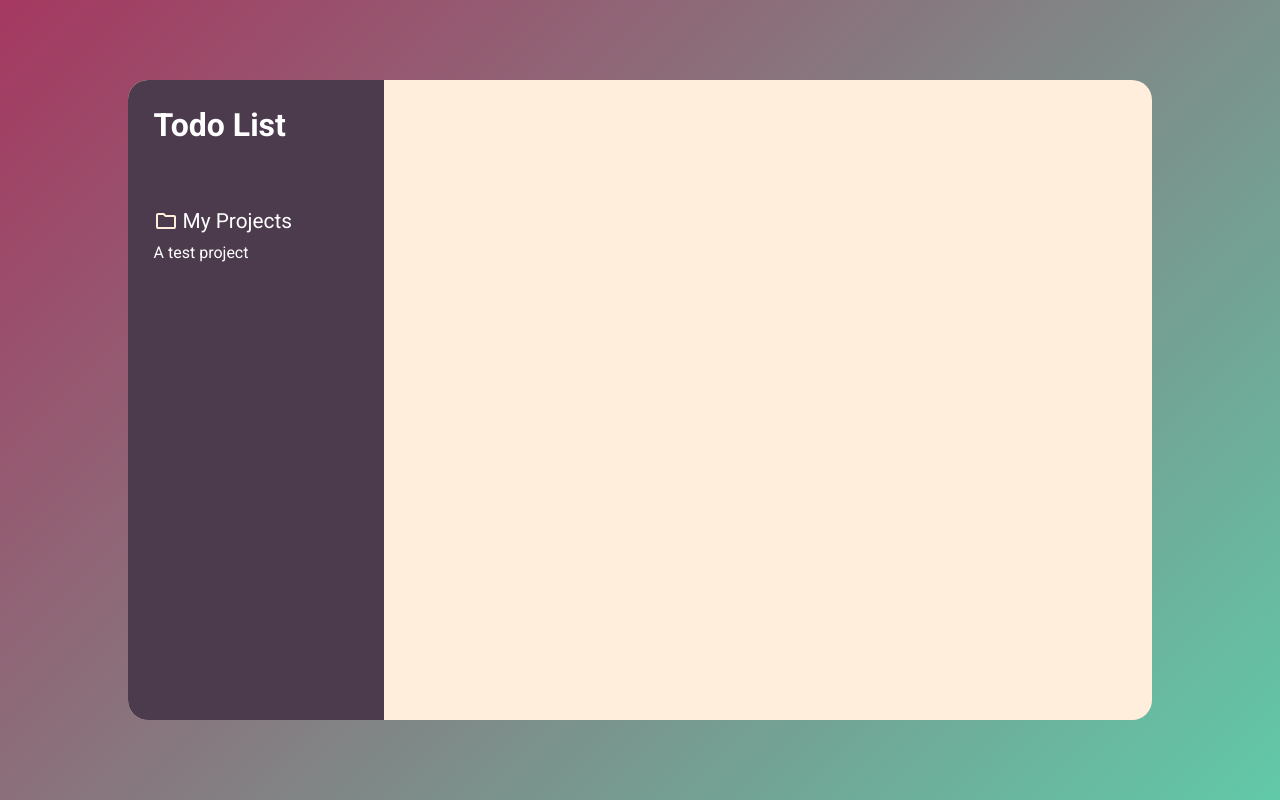
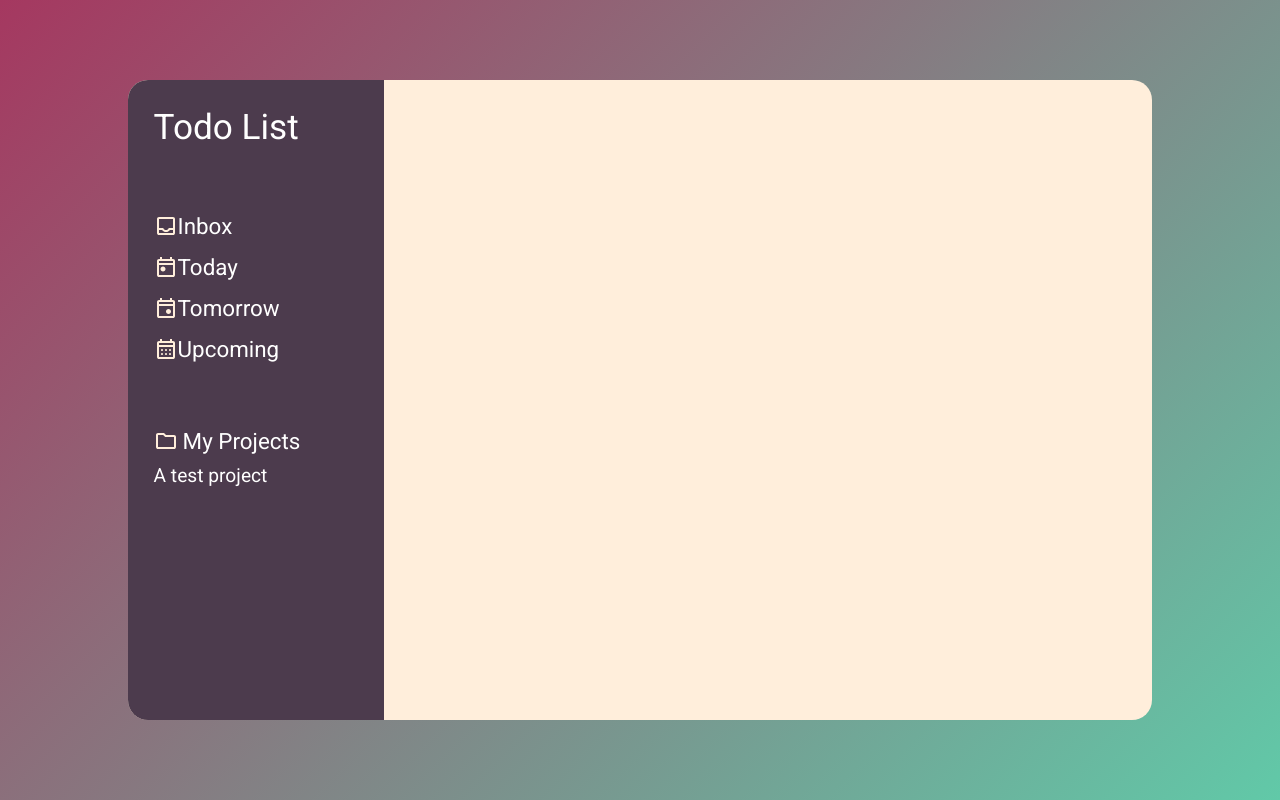
Before and after one commit to ATremanti/todo-list, a website built with webpack: page src/template.html in a window 1280 px wide. Built offline with nearby package versions, Linux system fonts and the light colour scheme.

Commit message:
added default project and minor styling

```diff
--- a/src/index.js
+++ b/src/index.js
@@ -3,3 +3,7 @@ import './assets/delete_bin.svg';
 import './assets/circle_unchecked.svg';
 import './assets/circle_checked.svg';
 import './assets/folder_closed.svg';
+import './assets/calendar_today.svg';
+import './assets/calendar_month.svg';
+import './assets/calendar_tomorrow.svg';
+import './assets/inbox.svg';
--- a/src/style.css
+++ b/src/style.css
@@ -37,16 +37,33 @@
     background-color: #4c3b4d;
 }
 
-h1, ul {
+.app-title, ul, .default-projects {
     width: 90%;
     margin: 10% 0 0 10%;
 }
 
-.proj-title {
+.app-title {
+    font-size: 2.2em;
+}
+
+.default-projects {
+    display: flex;
+    flex-direction: column;
+    align-items: flex-start;
+    gap: 15px;
+    font-size: 1.4em;
+}
+
+.proj-inbox, .proj-today, .proj-tomorrow, .proj-upcoming {
+    display: flex;
+    align-items: center;
+}
+
+.myproj-title {
     display: flex;
     align-items: center;
     gap: 5px;
-    font-size: 1.3em;
+    font-size: 1.4em;
 }
 
 ul {
@@ -55,4 +72,5 @@ ul {
 
 li {
     margin: 10px 0;
+    font-size: 1.2em;
 }
--- a/src/template.html
+++ b/src/template.html
@@ -10,8 +10,14 @@
     <div class="container">
         <div class="main">
             <div class="sidebar">
-                <h1>Todo List</h1>
-                <ul><div class="proj-title"><img src="./assets/folder_closed.svg">My Projects</div>
+                <div class="app-title">Todo List</div>
+                <div class="default-projects">
+                    <div class="proj-inbox"><img src="./assets/inbox.svg">Inbox</div>
+                    <div class="proj-today"><img src="./assets/calendar_today.svg">Today</div>
+                    <div class="proj-tomorrow"><img src="./assets/calendar_tomorrow.svg">Tomorrow</div>
+                    <div class="proj-upcoming"><img src="./assets/calendar_month.svg">Upcoming</div>
+                </div>
+                <ul><div class="myproj-title"><img src="./assets/folder_closed.svg">My Projects</div>
                     <li>A test project</li>
                 </ul>
             </div>
```
Also changed, not shown: dist/folder_closed.svg, dist/index.html, dist/main.js, src/assets/calendar_month.svg (added), src/assets/calendar_today.svg (added), src/assets/calendar_tomorrow.svg (added), src/assets/inbox.svg (added).
